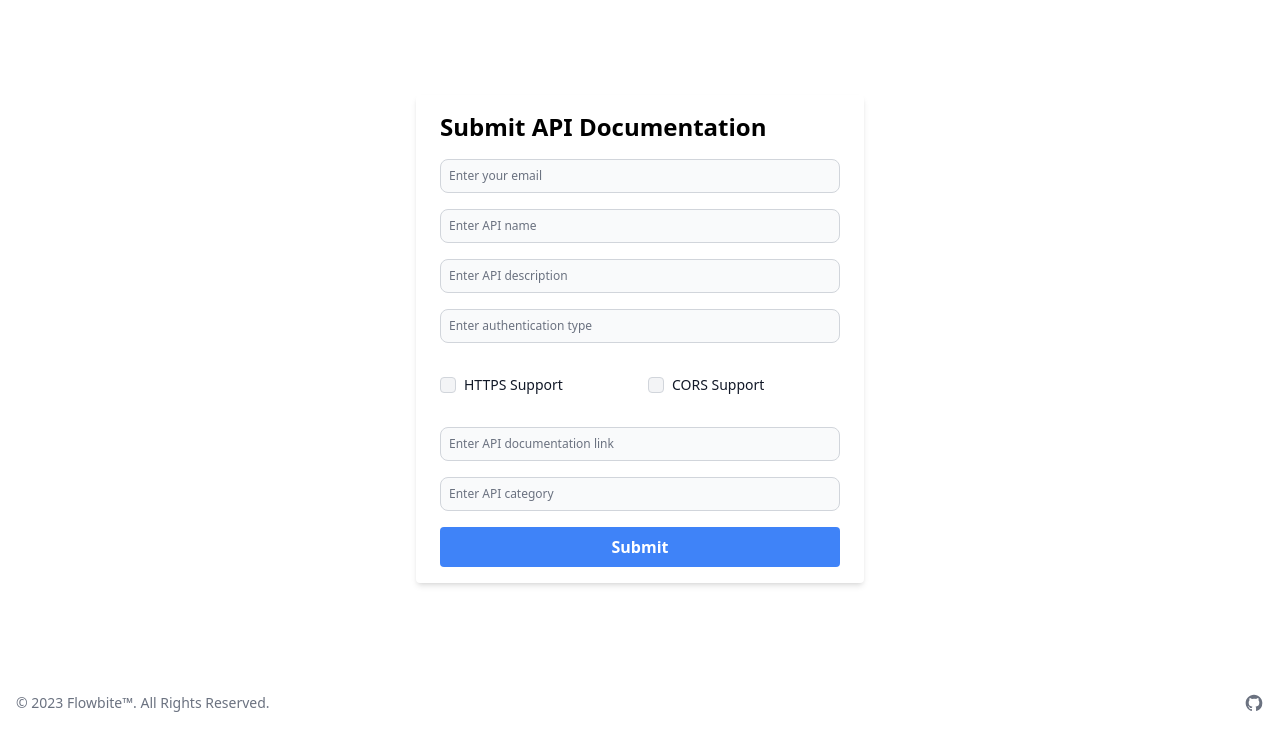
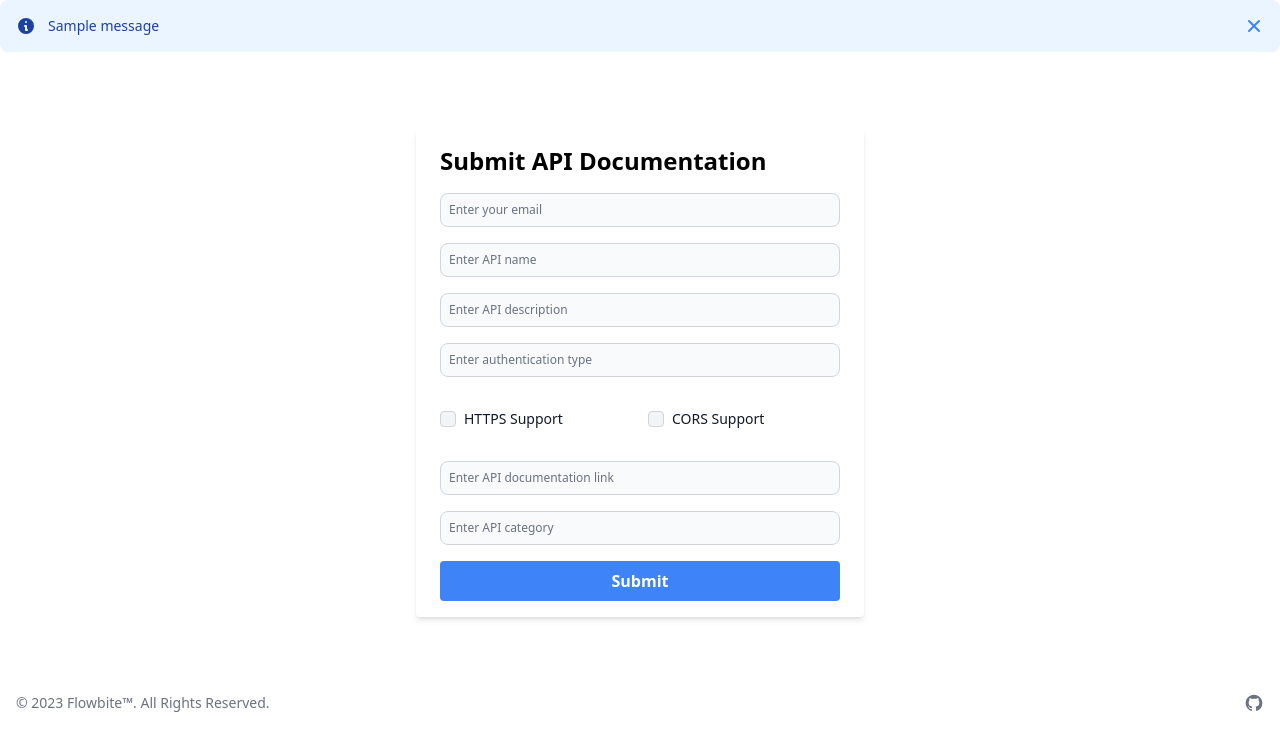
Before and after one commit to faisalalisayyed/PubApi, a Flask app: page /submit in a window 1280 px wide. Shown: the part 71-800 px from the top of the page. Run offline with Flask 3, Linux system fonts and the light colour scheme; tables that the repository leaves empty hold one stand-in row (values such as "Sample post"); one stand-in notice (Sample message) is shown; some libraries are stand-ins or nearby versions.

Commit message:
submit new api form working and the data store in database as well

```diff
--- a/app.py
+++ b/app.py
@@ -1,9 +1,24 @@
-from flask import Flask, render_template, request, jsonify
+from flask import Flask, render_template, request, jsonify, flash, redirect, url_for
 from flask_caching import Cache
+from flask_sqlalchemy import SQLAlchemy
 import requests
 
 app = Flask(__name__)
+app.config['SQLALCHEMY_DATABASE_URI'] = 'sqlite:///submit.db'
+db = SQLAlchemy(app)
 cache = Cache(app,config={'CACHE_TYPE': 'simple'})
+app.config['SECRET_KEY'] = 'THISISSECRETKEY'
+
+class Submit_data(db.Model):
+    id = db.Column(db.Integer, primary_key=True)
+    api_email = db.Column(db.String(100), nullable=False)
+    api_name = db.Column(db.String(100), nullable=False)
+    api_desc = db.Column(db.String(1000), nullable=False)
+    api_auth = db.Column(db.String(100), nullable=False)
+    api_https = db.Column(db.Boolean, nullable=False)
+    api_cors = db.Column(db.Boolean, nullable=False)
+    api_link = db.Column(db.String(100), nullable=False)
+    api_category = db.Column(db.String(100), nullable=False)
 
 @cache.cached()
 def api_call():
@@ -46,13 +61,31 @@ def random():
     data = requests.get(url).json()['entries'][0]
     return render_template('random.html',data=data)
 
-@app.route('/submit')
+@app.route('/submit', methods=['GET','POST'])
 def submit():
-    return render_template('submit.html')
+    if request.method == 'GET':
+        return render_template('submit.html')
+    else:
+        api_email = request.form['api_email']
+        api_name = request.form['api_name']
+        api_desc = request.form['api_desc']
+        api_auth = request.form['api_auth']
+        api_https = bool(request.form.getlist('api_https'))
+        api_cors = bool(request.form.getlist('api_cors'))
+        api_link = request.form['api_link']
+        api_category = request.form['api_category']
+        try:
+            data = Submit_data(api_email=api_email,api_name=api_name,api_desc=api_desc,api_auth=api_auth,api_https=api_https,api_cors=api_cors,api_link=api_link,api_category=api_category)
+            db.session.add(data)
+            db.session.commit()
+            flash('The form has been submitted. We will let you know if the api is add or not by the email provided by you. Thanks for your contribution')
+        except :
+            flash('There was an error. Feel free to submit again')
+        return redirect(url_for('submit'))
 
 @app.route('/api')
 def api():
     return render_template('apidocs.html')
 
 if __name__ == '__main__':
-    app.run(debug=True,host='192.168.0.101')
+    app.run(debug=True,host='192.168.0.104')
--- a/static/css/main.css
+++ b/static/css/main.css
@@ -1109,6 +1109,26 @@ input:checked + .toggle-bg {
   margin-bottom: 1rem;
 }
 
+.-mx-1 {
+  margin-left: -0.25rem;
+  margin-right: -0.25rem;
+}
+
+.-mx-1\.5 {
+  margin-left: -0.375rem;
+  margin-right: -0.375rem;
+}
+
+.-my-1 {
+  margin-top: -0.25rem;
+  margin-bottom: -0.25rem;
+}
+
+.-my-1\.5 {
+  margin-top: -0.375rem;
+  margin-bottom: -0.375rem;
+}
+
 .mb-1 {
   margin-bottom: 0.25rem;
 }
@@ -1157,12 +1173,16 @@ input:checked + .toggle-bg {
   margin-top: 1rem;
 }
 
-.mt-8 {
-  margin-top: 2rem;
-}
-
-.ml-1 {
-  margin-left: 0.25rem;
+.mr-2 {
+  margin-right: 0.5rem;
+}
+
+.ml-3 {
+  margin-left: 0.75rem;
+}
+
+.ml-auto {
+  margin-left: auto;
 }
 
 .block {
@@ -1253,6 +1261,10 @@ input:checked + .toggle-bg {
   width: 100%;
 }
 
+.w-8 {
+  width: 2rem;
+}
+
 .max-w-4xl {
   max-width: 56rem;
 }
@@ -1265,16 +1277,16 @@ input:checked + .toggle-bg {
   max-width: 1280px;
 }
 
-.max-w-sm {
-  max-width: 24rem;
-}
-
 .flex-1 {
   flex: 1 1 0%;
 }
 
 .flex-shrink {
   flex-shrink: 1;
+}
+
+.flex-shrink-0 {
+  flex-shrink: 0;
 }
 
 .flex-grow {
@@ -1531,9 +1523,9 @@ input:checked + .toggle-bg {
   border-color: rgb(55 65 81 / var(--tw-border-opacity));
 }
 
-.border-white {
-  --tw-border-opacity: 1;
-  border-color: rgb(255 255 255 / var(--tw-border-opacity));
+.bg-blue-50 {
+  --tw-bg-opacity: 1;
+  background-color: rgb(235 245 255 / var(--tw-bg-opacity));
 }
 
 .bg-blue-500 {
@@ -1600,12 +1592,12 @@ input:checked + .toggle-bg {
   padding: 1rem;
 }
 
-.p-5 {
-  padding: 1.25rem;
-}
-
 .p-6 {
   padding: 1.5rem;
+}
+
+.p-1\.5 {
+  padding: 0.375rem;
 }
 
 .px-2 {
@@ -1751,12 +1710,39 @@ input:checked + .toggle-bg {
   line-height: 2.25rem;
 }
 
-.leading-tight {
-  line-height: 1.25;
-}
-
-.tracking-tight {
-  letter-spacing: -0.025em;
+.text-blue-600 {
+  --tw-text-opacity: 1;
+  color: rgb(28 100 242 / var(--tw-text-opacity));
+}
+
+.text-blue-800 {
+  --tw-text-opacity: 1;
+  color: rgb(30 66 159 / var(--tw-text-opacity));
+}
+
+.text-gray-500 {
+  --tw-text-opacity: 1;
+  color: rgb(107 114 128 / var(--tw-text-opacity));
+}
+
+.text-gray-600 {
+  --tw-text-opacity: 1;
+  color: rgb(75 85 99 / var(--tw-text-opacity));
+}
+
+.text-gray-700 {
+  --tw-text-opacity: 1;
+  color: rgb(55 65 81 / var(--tw-text-opacity));
+}
+
+.text-gray-900 {
+  --tw-text-opacity: 1;
+  color: rgb(17 24 39 / var(--tw-text-opacity));
+}
+
+.text-white {
+  --tw-text-opacity: 1;
+  color: rgb(255 255 255 / var(--tw-text-opacity));
 }
 
 .text-blue-500 {
--- a/templates/submit.html
+++ b/templates/submit.html
@@ -12,56 +12,85 @@
 -->
 
 {% block content %}
+
+{% with messages = get_flashed_messages()%}
+{% if messages %}
+<div id="alert-1" class="flex p-4 mb-4 text-blue-800 rounded-lg bg-blue-50 dark:bg-gray-800 dark:text-blue-400"
+    role="alert">
+    <svg aria-hidden="true" class="flex-shrink-0 w-5 h-5" fill="currentColor" viewBox="0 0 20 20"
+        xmlns="http://www.w3.org/2000/svg">
+        <path fill-rule="evenodd"
+            d="M18 10a8 8 0 11-16 0 8 8 0 0116 0zm-7-4a1 1 0 11-2 0 1 1 0 012 0zM9 9a1 1 0 000 2v3a1 1 0 001 1h1a1 1 0 100-2v-3a1 1 0 00-1-1H9z"
+            clip-rule="evenodd"></path>
+    </svg>
+    <span class="sr-only">Info</span>
+    <div class="ml-3 text-sm font-medium">
+        {{ messages[0] }}
+    </div>
+    <button type="button"
+        class="ml-auto -mx-1.5 -my-1.5 bg-blue-50 text-blue-500 rounded-lg focus:ring-2 focus:ring-blue-400 p-1.5 hover:bg-blue-200 inline-flex h-8 w-8 dark:bg-gray-800 dark:text-blue-400 dark:hover:bg-gray-700"
+        data-dismiss-target="#alert-1" aria-label="Close">
+        <span class="sr-only">Close</span>
+        <svg aria-hidden="true" class="w-5 h-5" fill="currentColor" viewBox="0 0 20 20"
+            xmlns="http://www.w3.org/2000/svg">
+            <path fill-rule="evenodd"
+                d="M4.293 4.293a1 1 0 011.414 0L10 8.586l4.293-4.293a1 1 0 111.414 1.414L11.414 10l4.293 4.293a1 1 0 01-1.414 1.414L10 11.414l-4.293 4.293a1 1 0 01-1.414-1.414L8.586 10 4.293 5.707a1 1 0 010-1.414z"
+                clip-rule="evenodd"></path>
+        </svg>
+    </button>
+</div>
+{% endif %}
+{% endwith %}
+
+
 <div class="flex-grow flex items-center justify-center overflow-hidden">
     <div class="container mx-auto py-2">
         <div class="max-w-md mx-auto bg-white shadow-md rounded px-6 py-4 flex flex-col">
             <h2 class="text-2xl font-semibold mb-4">Submit API Documentation</h2>
-            <form>
+            <form method="post" action="{{ url_for('submit') }}">
                 <div class="mb-4">
-                    <input type="email" name="floating_email" id="floating_email"
+                    <input type="email" name="api_email"
                         class="block w-full p-2 text-gray-900 border border-gray-300 rounded-lg bg-gray-50 sm:text-xs focus:ring-blue-500 focus:border-blue-500 dark:bg-gray-700 dark:border-gray-600 dark:placeholder-gray-400 dark:text-white dark:focus:ring-blue-500 dark:focus:border-blue-500"
                         placeholder="Enter your email" required>
                 </div>
                 <div class="mb-4">
-                    <input type="text" name="floating_name" id="floating_name"
+                    <input type="text" name="api_name"
                         class="block w-full p-2 text-gray-900 border border-gray-300 rounded-lg bg-gray-50 sm:text-xs focus:ring-blue-500 focus:border-blue-500 dark:bg-gray-700 dark:border-gray-600 dark:placeholder-gray-400 dark:text-white dark:focus:ring-blue-500 dark:focus:border-blue-500"
                         placeholder="Enter API name" required />
                 </div>
                 <div class="mb-4">
-                    <input type="text" name="floating_desc" id="floating_desc"
+                    <input type="text" name="api_desc"
                         class="block w-full p-2 text-gray-900 border border-gray-300 rounded-lg bg-gray-50 sm:text-xs focus:ring-blue-500 focus:border-blue-500 dark:bg-gray-700 dark:border-gray-600 dark:placeholder-gray-400 dark:text-white dark:focus:ring-blue-500 dark:focus:border-blue-500"
                         placeholder="Enter API description" required />
                 </div>
                 <div class="mb-4">
-                    <input type="text" name="floating_auth" id="floating_auth"
+                    <input type="text" name="api_auth"
                         class="block w-full p-2 text-gray-900 border border-gray-300 rounded-lg bg-gray-50 sm:text-xs focus:ring-blue-500 focus:border-blue-500 dark:bg-gray-700 dark:border-gray-600 dark:placeholder-gray-400 dark:text-white dark:focus:ring-blue-500 dark:focus:border-blue-500"
-                        placeholder="Enter authentication type" required />
+                        placeholder="Enter authentication type" />
                 </div>
                 <div class="grid grid-cols-2 gap-4 mb-4">
                     <div class="flex items-center">
-                        <input id="https_support" type="checkbox" value="" name="https_checkbox"
-                            class="w-4 h-4 text-blue-600 bg-gray-100 border-gray-300 rounded focus:ring-blue-500 dark:focus:ring-blue-600 dark:ring-offset-gray-800 focus:ring-2 dark:bg-gray-700 dark:border-gray-600"
-                            required>
+                        <input type="checkbox" value="yes" name="api_https"
+                            class="w-4 h-4 text-blue-600 bg-gray-100 border-gray-300 rounded focus:ring-blue-500 dark:focus:ring-blue-600 dark:ring-offset-gray-800 focus:ring-2 dark:bg-gray-700 dark:border-gray-600">
                         <label for="https_support"
                             class="w-full py-4 ml-2 text-sm font-medium text-gray-900 dark:text-gray-300">HTTPS
                             Support</label>
                     </div>
                     <div class="flex items-center">
-                        <input id="cors_support" type="checkbox" value="" name="cors_checkbox"
-                            class="w-4 h-4 text-blue-600 bg-gray-100 border-gray-300 rounded focus:ring-blue-500 dark:focus:ring-blue-600 dark:ring-offset-gray-800 focus:ring-2 dark:bg-gray-700 dark:border-gray-600"
-                            required>
+                        <input id="cors_support" type="checkbox" value="yes" name="api_cors"
+                            class="w-4 h-4 text-blue-600 bg-gray-100 border-gray-300 rounded focus:ring-blue-500 dark:focus:ring-blue-600 dark:ring-offset-gray-800 focus:ring-2 dark:bg-gray-700 dark:border-gray-600">
                         <label for="cors_support"
                             class="w-full py-4 ml-2 text-sm font-medium text-gray-900 dark:text-gray-300">CORS
                             Support</label>
                     </div>
                 </div>
                 <div class="mb-4">
-                    <input type="text" name="floating_link" id="floating_link"
+                    <input type="text" name="api_link"
                         class="block w-full p-2 text-gray-900 border border-gray-300 rounded-lg bg-gray-50 sm:text-xs focus:ring-blue-500 focus:border-blue-500 dark:bg-gray-700 dark:border-gray-600 dark:placeholder-gray-400 dark:text-white dark:focus:ring-blue-500 dark:focus:border-blue-500"
                         placeholder="Enter API documentation link" required />
                 </div>
                 <div class="mb-4">
-                    <input type="text" name="floating_category" id="floating_category"
+                    <input type="text" name="api_category"
                         class="block w-full p-2 text-gray-900 border border-gray-300 rounded-lg bg-gray-50 sm:text-xs focus:ring-blue-500 focus:border-blue-500 dark:bg-gray-700 dark:border-gray-600 dark:placeholder-gray-400 dark:text-white dark:focus:ring-blue-500 dark:focus:border-blue-500"
                         placeholder="Enter API category" required />
                 </div>
```
Also changed, not shown: other parts of static/css/main.css (+40 -170 lines), instance/submit.db (added), 1 other file.
